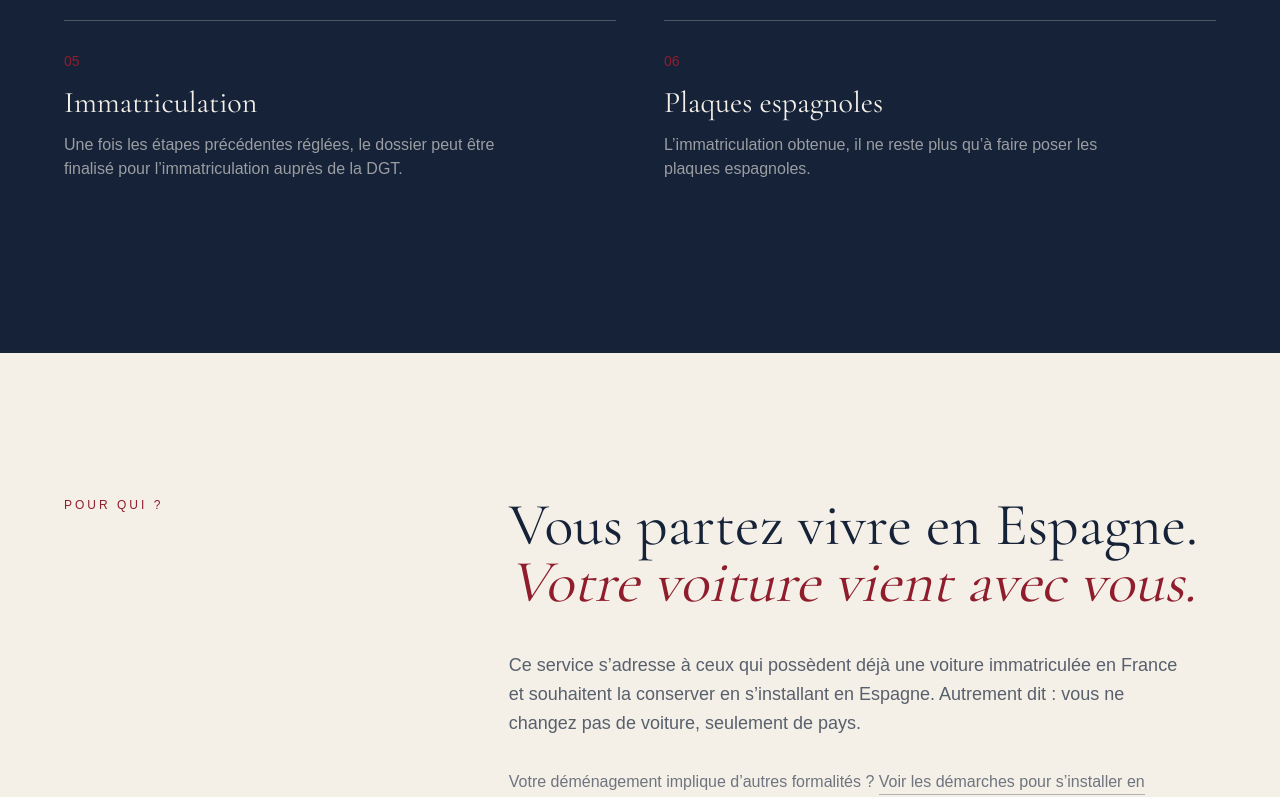
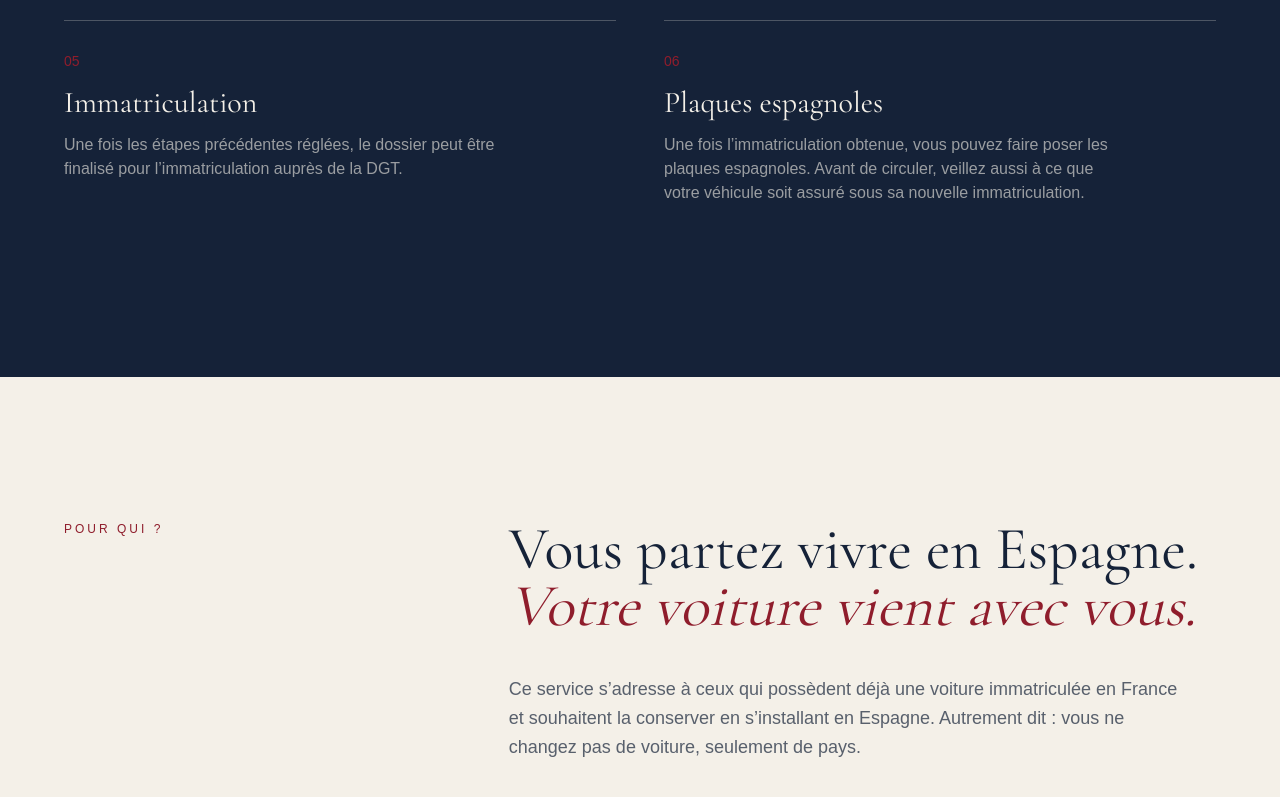
Before and after one commit to elehcf/hola, a Next.js app: page /immatriculation-voiture-espagne in a window 1280 px wide. Shown: the part 1460-2257 px from the top of the page. Built offline with nearby package versions, Linux system fonts and the light colour scheme.

Commit message:
Clarifier le service d’immatriculation de véhicule

```diff
--- a/app/immatriculation-voiture-espagne/page.tsx
+++ b/app/immatriculation-voiture-espagne/page.tsx
@@ -201,9 +201,10 @@ export default function ImmatriculationVoiture() {
                 Plaques espagnoles
               </h3>
               <p className="mt-3 max-w-md text-ivory/60">
-                L’immatriculation obtenue, il ne reste plus qu’à faire poser
-                les plaques espagnoles.
-              </p>
+  Une fois l’immatriculation obtenue, vous pouvez faire poser les
+  plaques espagnoles. Avant de circuler, veillez aussi à ce que
+  votre véhicule soit assuré sous sa nouvelle immatriculation.
+</p>
             </div>
 
           </div>
@@ -435,7 +436,7 @@ export default function ImmatriculationVoiture() {
 
             <div>
               <p className="text-xs uppercase tracking-[0.25em] text-ivory/70">
-                Immatriculation France → Espagne
+                Votre voiture française en Espagne
               </p>
 
               <h2
@@ -446,10 +447,13 @@ export default function ImmatriculationVoiture() {
               </h2>
 
               <p className="mt-5 max-w-xl text-ivory/70">
-                Préparation et suivi de votre dossier. Taxes, frais
-                administratifs, ITV et éventuelles prestations externes
-                en supplément.
-              </p>
+  Pour un véhicule déjà à votre nom, immatriculé en France, que vous
+  emportez lors de votre installation en Espagne : préparation du dossier
+  et suivi des étapes administratives. Taxes, frais de la DGT, ITV,
+  documents techniques, plaques et éventuelles prestations externes
+  en supplément. Nous confirmons le périmètre de l’accompagnement
+  après examen de votre situation.
+</p>
             </div>
 
             <a
```
